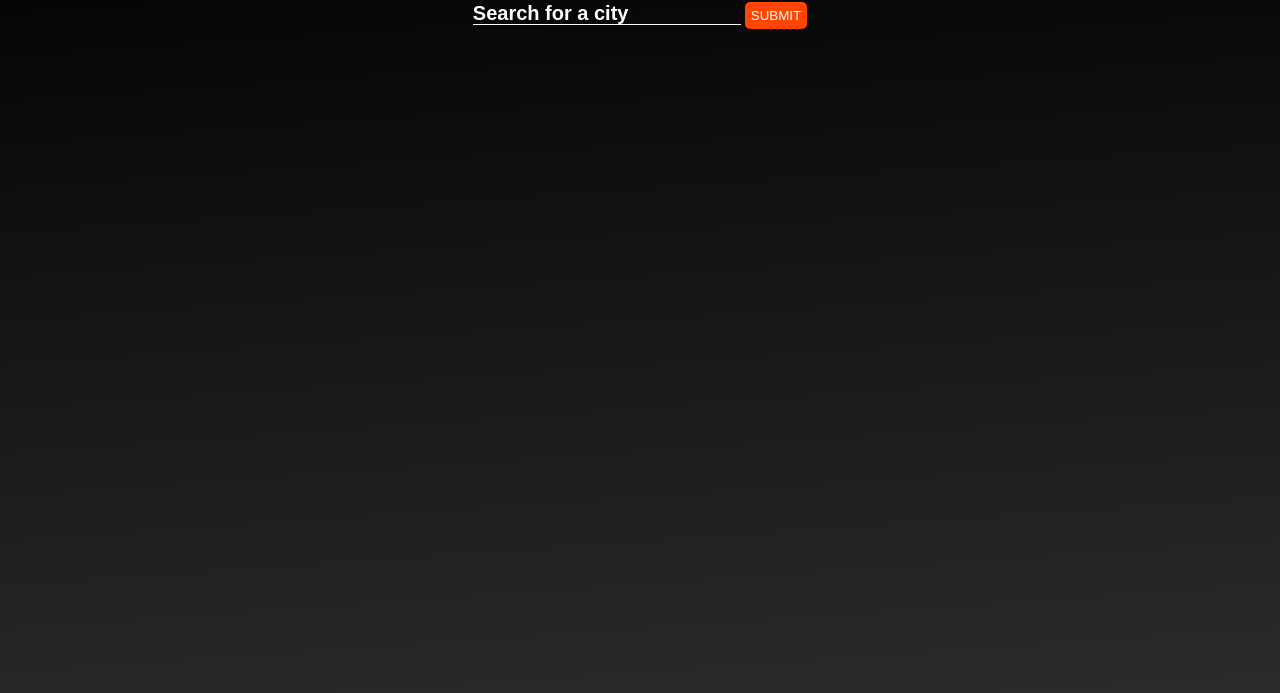
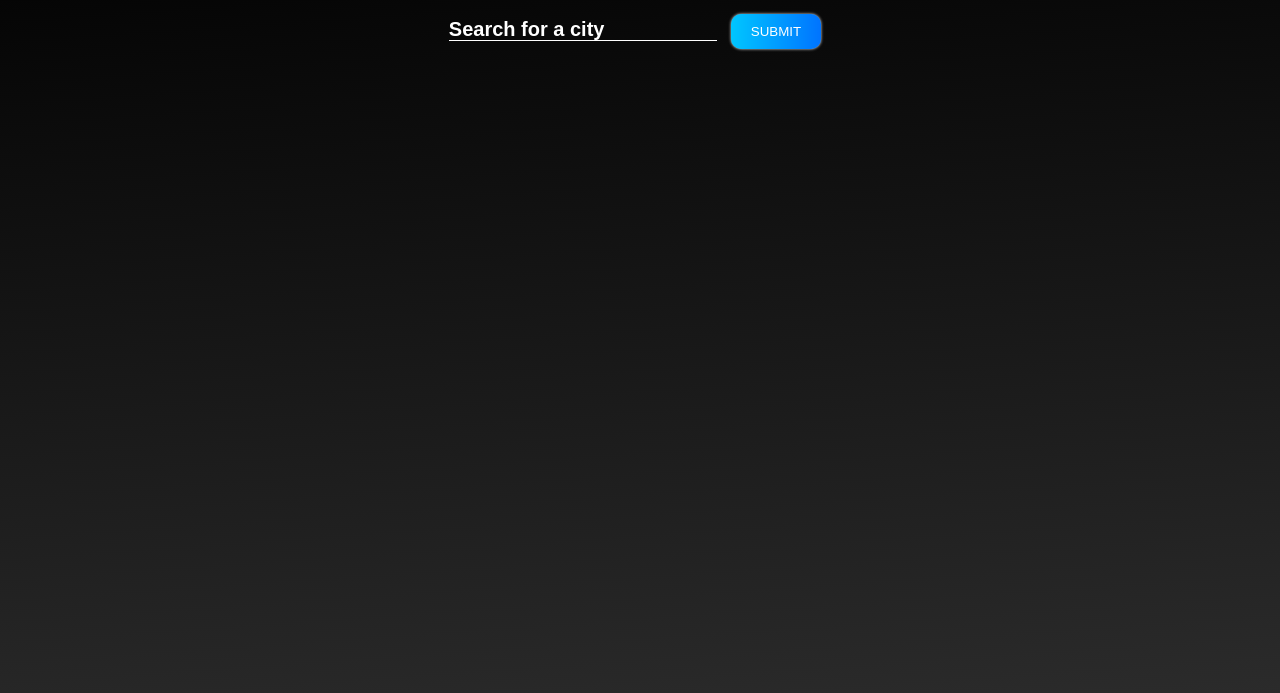
Before and after one commit to Chris-Nab/weather-app, a plain HTML site: page index.html in a window 1280 px wide. Shown: the part 107-800 px from the top of the page. Drawn offline with Linux system fonts and the light colour scheme.

Commit message:
changed button style + card box shadow

```diff
--- a/styles.css
+++ b/styles.css
@@ -14,9 +14,32 @@
     box-sizing: border-box;
   }
   button {
-    cursor: pointer;
-    border:none;
+
   }
+
+
+  button {background-image: linear-gradient(to right, #00c6ff 0%, #0072ff  51%, #00c6ff  100%)}
+  button {
+     cursor: pointer;
+     border:none;
+     font-weight: 400;
+     margin: 10px;
+     padding: 10px 20px;
+     text-align: center;
+     text-transform: uppercase;
+     transition: 0.5s;
+     background-size: 200% auto;
+     color: white;
+     box-shadow: 0 0 3px #eee;
+     border-radius: 10px;
+   }
+
+   button:hover {
+     background-position: right center; /* change the direction of the change here */
+     color: #fff;
+     text-decoration: none;
+   }
+
 
 
   .form{
@@ -48,13 +71,7 @@
     text-decoration:underline;
     text-decoration-color: white;
   }
-  button{
-    color: white;
-    background-color: orangered;
-    padding: 6px;
-    border-radius: 5px;
-    font-weight: 400;
-  }
+
 
   ul {
     list-style: none;
@@ -115,6 +132,8 @@
     color: grey;
     min-height: 280px;
     max-height: 280px;
+    box-shadow: 1px 1px 5px #00c6ff;
+
   }
 
 .city-temp{
```
